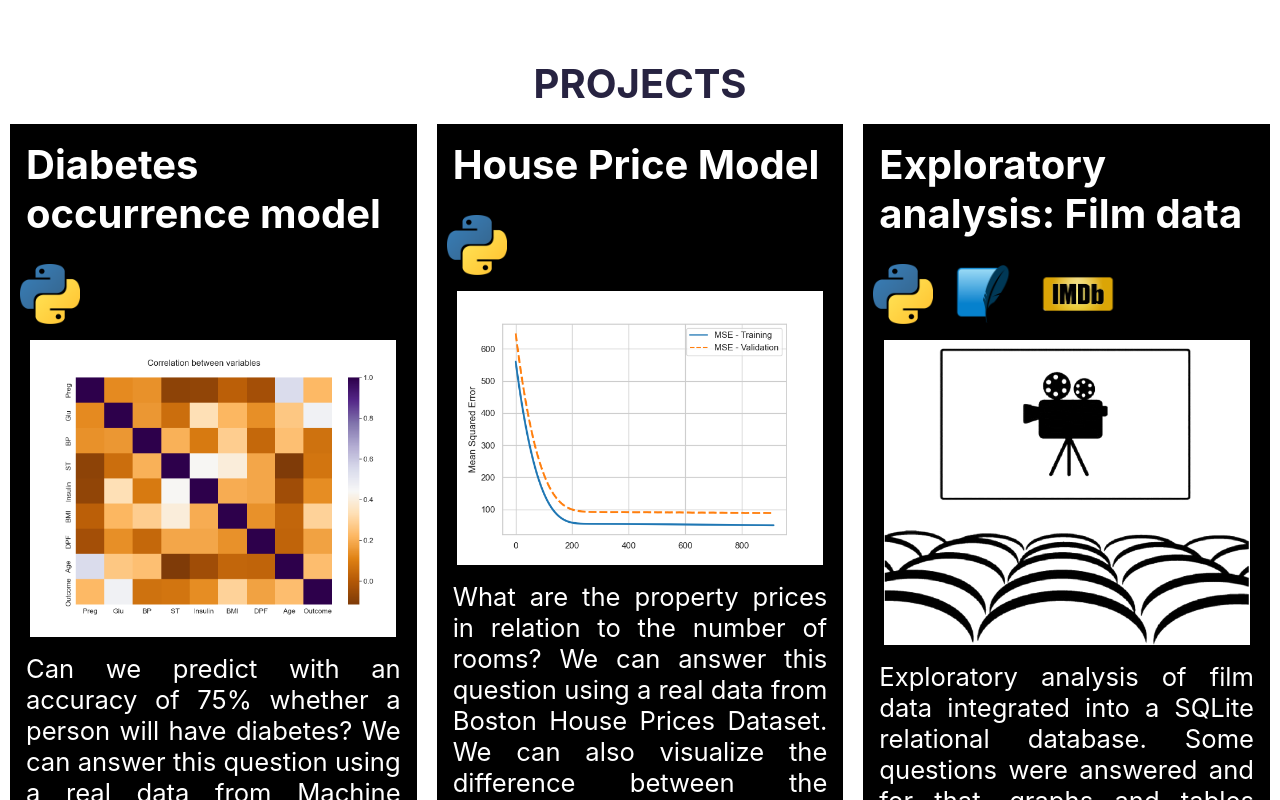
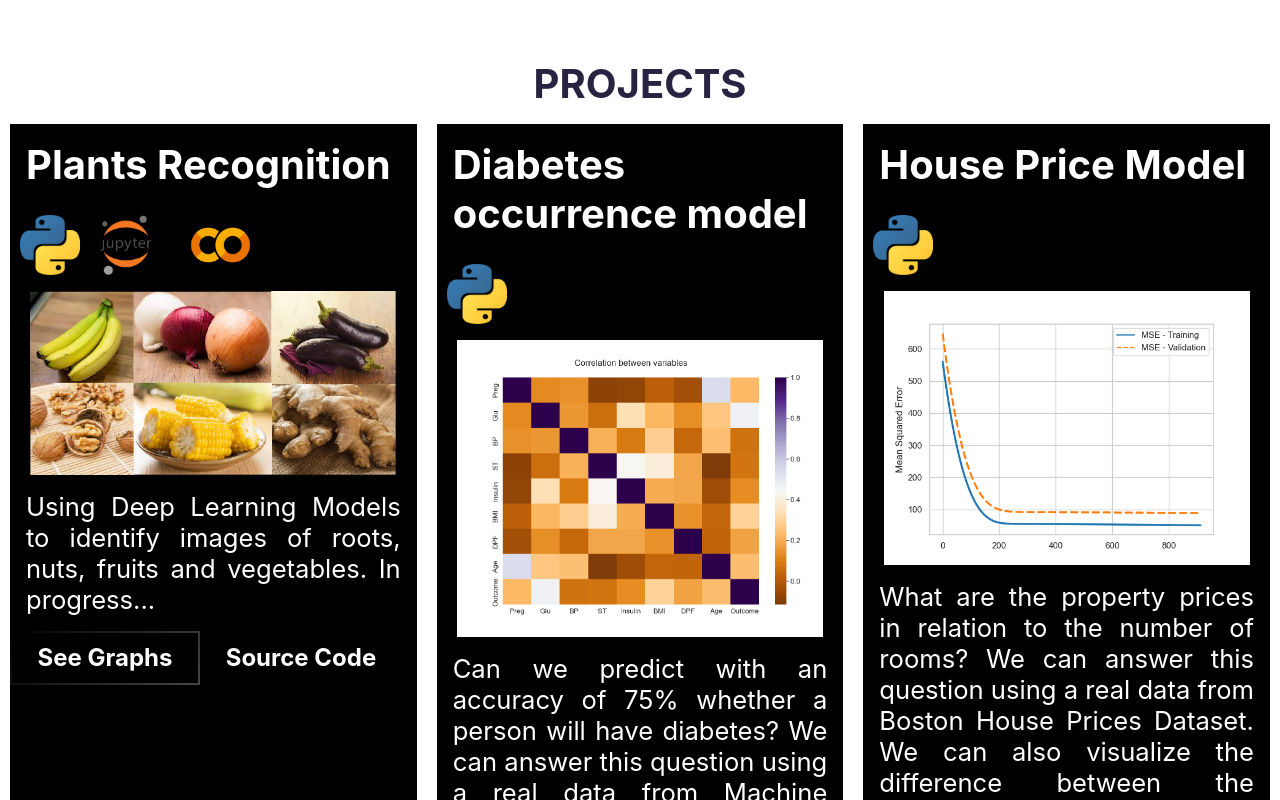
Before and after one commit to PeterRibs/portfolio, a React (Create React App) app: page / in a window 1280 px wide. Shown: the part 1080-1880 px from the top of the page. Built offline with nearby package versions, Linux system fonts and the light colour scheme.

Commit message:
upload 22_07_29

```diff
--- a/src/About/About.js
+++ b/src/About/About.js
@@ -19,6 +19,7 @@ import git from '../Figs/git.png';
 import docker from '../Figs/docker.png';
 import sqlite from '../Figs/sqlite.png';
 import jupyter from '../Figs/jupyter.png';
+import colab from '../Figs/colab.png';
 
 function About (){
     return (
@@ -36,6 +37,7 @@ function About (){
                             <img alt="SQLite" title="SQLite"src={sqlite} className='imgAbout'></img>
                             <img alt="PostgreSQL" title="PostgreSQL" src={postgresql} className='imgAbout'></img>
                             <img alt="MongoDB" title="MongoDB"src={mongoDB} className='imgAbout'></img>
+                            <img alt="Google Colab" title="Google Colab" src={colab} className='imgAbout'></img>
                             <img alt="Git" title="Git" src={git} className='imgAbout'></img>
                             <img alt="GitHub" title="GitHub"  src={github} className='imgAbout'></img>
                             <img alt="Docker" title="Docker"  src={docker} className='imgAbout'></img>
--- a/src/Projects/Projects.js
+++ b/src/Projects/Projects.js
@@ -34,6 +34,8 @@ import jupyter from '../Figs/jupyter.png';
 import recurrece from '../Figs/recurrence.png';
 import r from '../Figs/r.png';
 import r_analysis from '../Figs/r_analysis.png';
+import colab from '../Figs/colab.png';
+import plants from '../Figs/plants.png';
 
 function Project () {
     return (
@@ -41,6 +43,51 @@ function Project () {
             <div className="container">
                 <h2 className="section-title dark-blue-text">Projects</h2>
                 <div className="project-wrapper">
+
+                {/* <!-- Project 13 - Py--> */}
+                <div className="card">
+                    <div className="project-wrapper__text">
+                        <h3 className="project-wrapper__text-title">Plants Recognition</h3>
+                        <div>
+                            <img alt="Python" title="Python" src={python} className='imgAbout'></img>
+                            <img alt="Jupyter Notebook" title="Jupyter Notebook"  src={jupyter} className='imgAbout'></img>
+                            <img alt="GoogleColab" title="Google Colab" src={colab} className='imgAbout'></img>
+                        </div>
+                        <div className="project-wrapper__image">
+                            <a rel="noreferrer" href="https://github.com/PeterRibs/">
+                                <div className="imgProj">
+                                    <img
+                                        href="https://github.com/PeterRibs/"
+                                        alt="Project_Image"
+                                        className="img-fluid"
+                                        src={plants}/>
+                                </div>
+                            </a>
+                        </div>
+                        <div>
+                        <p className="mb-4">
+                            Using Deep Learning Models to identify images of roots, nuts, fruits and vegetables. In progress...
+                        </p>
+                        </div>
+                        <a
+                        rel="noreferrer"
+                        target="_blank"
+                        className="cta-btn cta-btn--hero"
+                        href="https://peterribs.github.io/"
+                        >
+                        See Graphs
+                        </a>
+                        <a
+                        rel="noreferrer"
+                        target="_blank"
+                        className="cta-btn text-color-project"
+                        href="https://github.com/PeterRibs/"
+                        >
+                        Source Code
+                        </a>
+                    </div>
+                </div>
+                {/* <!-- /END Project 13 - Py--> */}
 
                 {/* <!-- Project 12 - Py--> */}
                 <div className="card">
```
Also changed, not shown: src/Figs/colab.png (added), src/Figs/plants.png (added).
